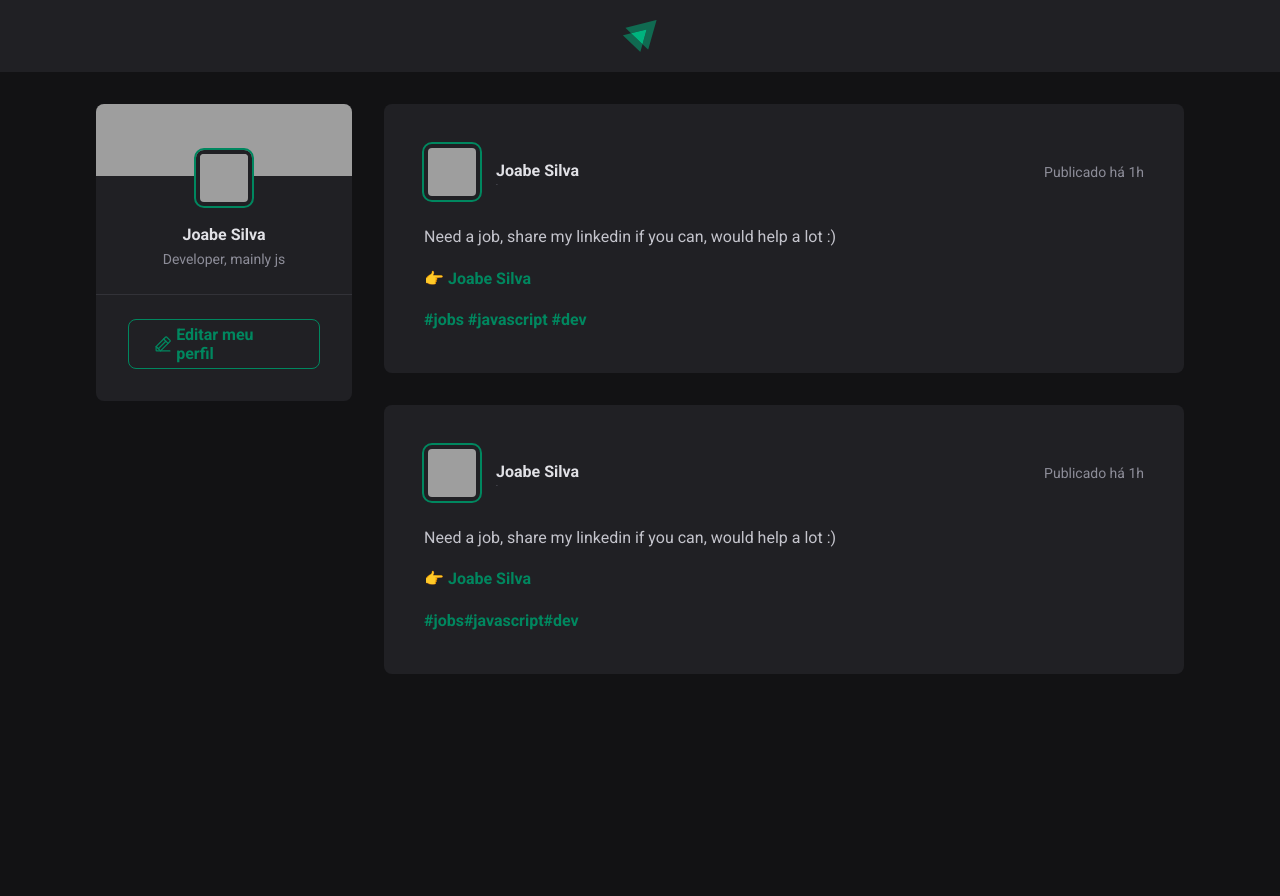
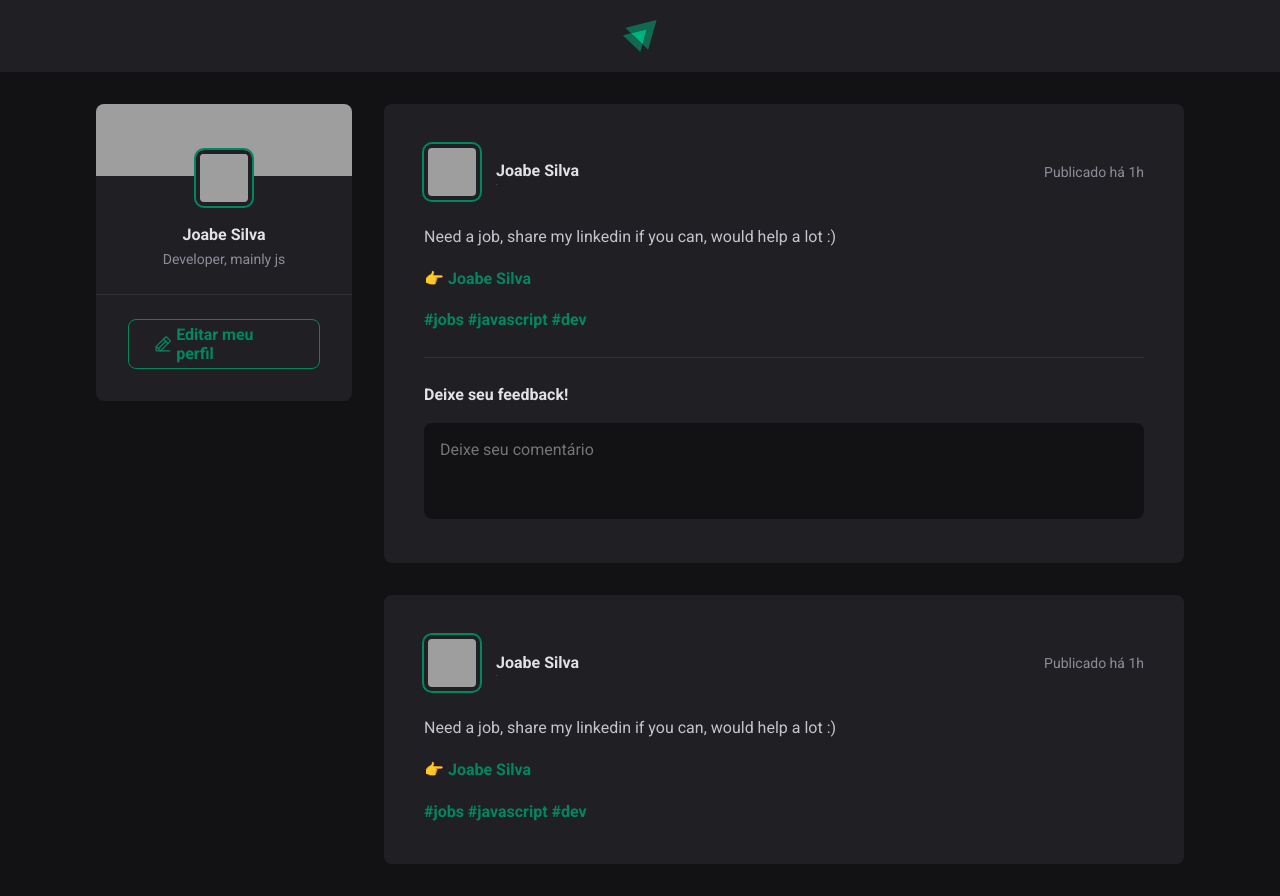
Before and after one commit to Joabesv/react-feed, a React (Vite) app: page / in a window 1280 px wide. Before the commit the page ends 800 px from the top, so only its background shows below. Built offline with nearby package versions, Linux system fonts and the light colour scheme; grey boxes are pictures that could not be loaded.

Commit message:
feat(comment-section): styling the comment-section

```diff
--- a/src/components/Post.module.css
+++ b/src/components/Post.module.css
@@ -65,3 +65,56 @@
   color: var(--gray-400);
   line-height: 1.6;
 }
+
+.commentForm {
+  width: 100%;
+  margin-top: 1.5rem;
+  padding-top: 1.5rem;
+  border-top: 1px solid var(--gray-600);
+}
+
+.commentForm > strong {
+  line-height: 1.6;
+  color: var(--gray-100);
+}
+
+.commentForm textarea {
+  width: 100%;
+  background: var(--gray-900);
+  border: 0;
+  resize: none;
+  height: 6rem;
+  padding: 1rem;
+  border-radius: 8px;
+  color: var(--gray-100);
+  line-height: 1.4;
+  margin-top: 1rem;
+}
+
+.commentForm footer {
+  visibility: hidden;
+  max-height: 0;
+}
+
+.commentForm:focus-within footer {
+  visibility: visible;
+  max-height: none;
+}
+
+.commentForm button[type=submit] {
+  padding: 1rem 1.5rem;
+  margin-top: 1rem;
+  border-radius: 8px;
+  border: 0;
+  background: var(--green-500);
+  color: var(--white);
+  font-weight: bold;
+  cursor: pointer;
+
+  transition: background-color 0.1s;
+
+}
+
+.commentForm button[type=submit]:hover {
+  background: var(--green-300);
+}
--- a/src/components/Post.tsx
+++ b/src/components/Post.tsx
@@ -25,12 +25,22 @@
         <div className={styles.content}>
           <p>Need a job, share my linkedin if you can, would help a lot :)</p>
           <p>
-            👉{' '}<a href="https://www.linkedin.com/in/Joabesv">Joabe Silva</a>
+            👉 <a href="https://www.linkedin.com/in/Joabesv">Joabe Silva</a>
           </p>
           <p>
             <a href="">#jobs #javascript #dev</a>
           </p>
         </div>
+
+        <form className={styles.commentForm}>
+          <strong>Deixe seu feedback!</strong>
+
+          <textarea placeholder="Deixe seu comentário" />
+
+          <footer>
+            <button type="submit">Publicar</button>
+          </footer>
+        </form>
       </article>
 
       <article className={styles.post}>
@@ -55,12 +65,10 @@
         <div className={styles.content}>
           <p>Need a job, share my linkedin if you can, would help a lot :)</p>
           <p>
-            👉{' '}<a href="https://www.linkedin.com/in/Joabesv">Joabe Silva</a>
+            👉 <a href="https://www.linkedin.com/in/Joabesv">Joabe Silva</a>
           </p>
           <p>
-            <a href="">#jobs</a>{''}
-            <a href="">#javascript</a>{''}
-            <a href="">#dev</a>{''}
+            <a href="">#jobs</a> <a href="">#javascript</a> <a href="">#dev</a>{" "}
           </p>
         </div>
       </article>
--- a/src/global.css
+++ b/src/global.css
@@ -10,6 +10,11 @@
 
   --green-300: #00B37E;
   --green-500: #00875f;
+}
+
+:focus {
+  outline: transparent;
+  box-shadow: 0 0 0 2px var(--green-500);
 }
 
 * {
```
